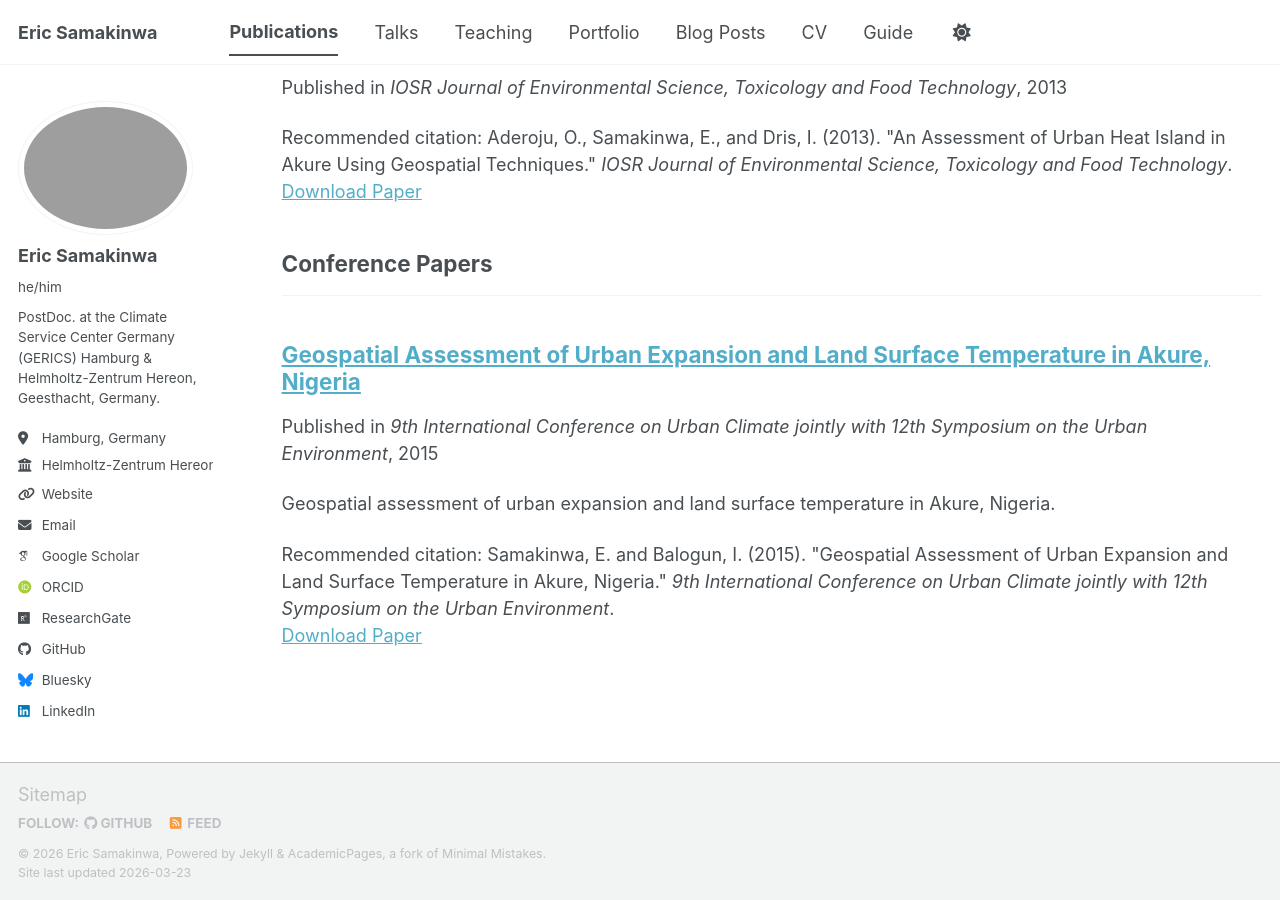
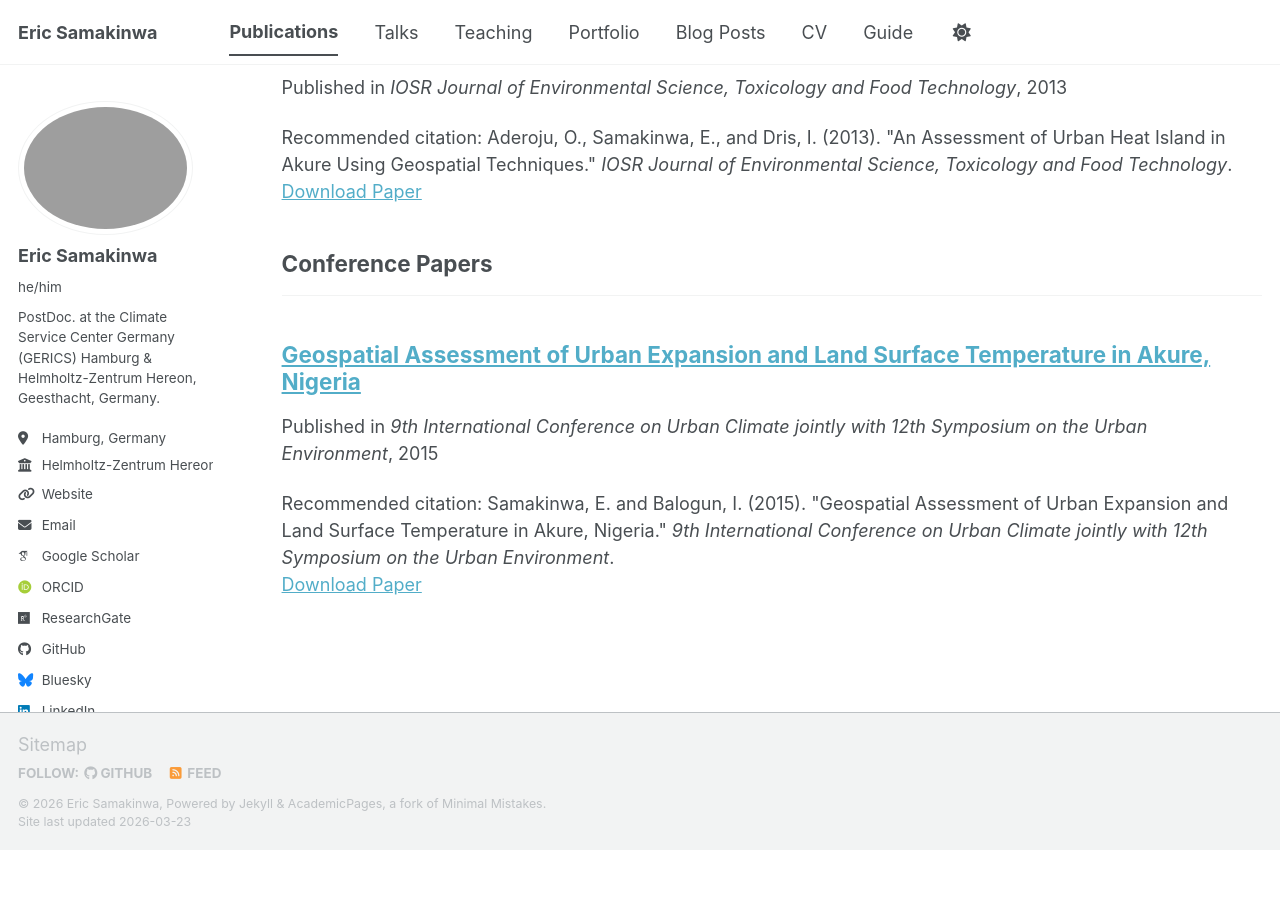
Before and after one commit to shamakson/shamakson.github.io, a Jekyll site: the page built from _pages/publications.html, in a window 1280 px wide and 900 px high, scrolled down 3269 px. Built offline with Jekyll 4.4.1, drawn with Linux system fonts in a browser that asks for light colours; some web fonts are replaced; a script bundle is joined from its source files by our own code; library files that are not in the unit come from our copies; after the commit the page ends 4119 px from its top, so only the background shows below that.

Commit message:
Clear excerpt in publication metadata
Updated the excerpt field to be empty.

```diff
--- a/_publications/2015-01-01-urban-expansion-land-surface-temperature-akure.md
+++ b/_publications/2015-01-01-urban-expansion-land-surface-temperature-akure.md
@@ -3,7 +3,7 @@ title: "Geospatial Assessment of Urban Expansion and Land Surface Temperature in
 collection: publications
 category: conferences
 permalink: http://www.meteo.fr/icuc9/LongAbstracts/poster_11-5-2631120_a.pdf
-excerpt: 'Geospatial assessment of urban expansion and land surface temperature in Akure, Nigeria.'
+excerpt: ''
 date: 2015-01-01
 venue: '9th International Conference on Urban Climate jointly with 12th Symposium on the Urban Environment'
 paperurl: 'http://www.meteo.fr/icuc9/LongAbstracts/poster_11-5-2631120_a.pdf'
```
